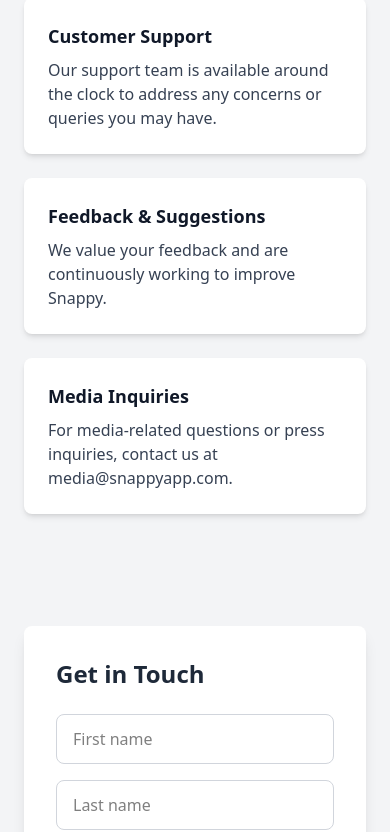
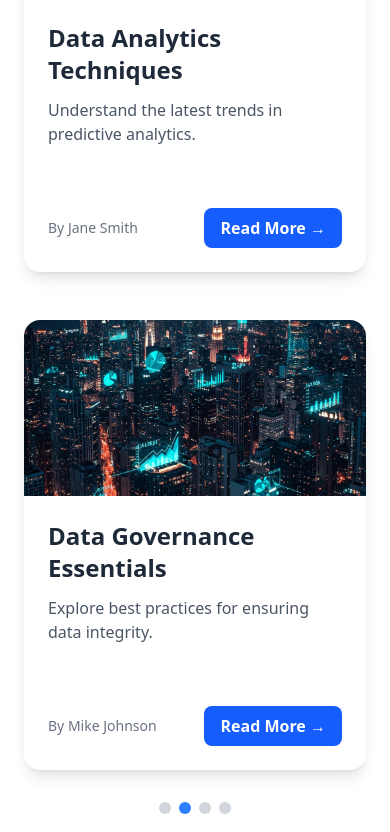
Before and after one commit to YashMehetre/icon-tech-institute, a React (Vite) app: page / in a window 390 px wide. Shown: the part 9964-10796 px from the top of the page. Built offline with nearby package versions, Linux system fonts and the light colour scheme.

Commit message:
blog section added

```diff
--- a/src/App.jsx
+++ b/src/App.jsx
@@ -12,6 +12,7 @@ import ScrollToTop from "./components/ScrollToTop";
 import CourseDetails from "./pages/CourseDetails";
 import PhoneCallButton from "./components/PhoneCallButton";
 import WhatsAppButton from "./components/WhatsAppButton";
+import BlogCardSlider from "./sections/BlogCardSlider";
 const App = () => {
   return (
     <div>
@@ -24,13 +25,14 @@ const App = () => {
               <section id="home"><Home /></section>
               <section id="courses"><Courses /></section>
               <section id="about"><About /></section>
+              <BlogCardSlider/>
               <section id="contact"><Contact /></section>
               <PopupForm />
               <ScrollToTop />
             </>
           }
         />
-        <Route path="/blog" element={<Blog />} />
+         <Route path="/blog/:id" element={<Blog />} />
         <Route path="/course/:id" element={<CourseDetails />} />
       </Routes>
       <Footer />
--- a/src/components/PopupForm.jsx
+++ b/src/components/PopupForm.jsx
@@ -79,7 +79,8 @@ const PopupForm = () => {
           slideIn ? "translate-y-0" : "-translate-y-full"
         }`}
       >
-        <div className="w-full md:w-1/2 mb-4 md:mb-0 md:mr-6">
+        {/* Image Section */}
+        <div className="w-full md:w-1/2 mb-4 md:mb-0 md:mr-6 hidden md:block">
           <img
             src={enquiryImage}
             alt="Enquiry"
@@ -87,6 +88,7 @@ const PopupForm = () => {
           />
         </div>
 
+        {/* Form Section */}
         <div className="w-full md:w-1/2 relative">
           <button
             onClick={() => setShowPopup(false)}
--- a/src/pages/Blog.jsx
+++ b/src/pages/Blog.jsx
@@ -1,70 +1,81 @@
-import React from "react";
-import img1 from "../assets/Blog/img1.jpg";
-import img3 from "../assets/Blog/img3.jpg";
-import img2 from "../assets/Blog/img2.jpg";
+import React from 'react';
+import { useParams } from 'react-router-dom';
+import { blogCards } from '../pages/blogdata';
 
-const Blog = () => {
-  const blogs = [
-    {
-      id: 1,
-      title: "Understanding Power BI for Data Visualization",
-      description:
-        "Power BI is one of the most powerful tools for data visualization. In this blog post, we explore how you can use Power BI to bring your data to life and make better business decisions.",
-      image: img1,
-      link: "#",
-    },
-    {
-      id: 2,
-      title: "The Future of Data Analytics in 2025",
-      description:
-        "Data analytics is evolving rapidly, and the future looks bright for professionals in this field. In this article, we discuss the top trends and technologies to watch out for in 2025.",
-      image: img2,
-      link: "#",
-    },
-    {
-      id: 3,
-      title: "How Data Management is Shaping Businesses Today",
-      description:
-        "Data management is a crucial aspect of business success. Learn how proper data governance and quality assurance can help organizations thrive in today's data-driven world.",
-      image: img3,
-      link: "#",
-    },
-  ];
+function Blog() {
+  const { id } = useParams();
+  const blog = blogCards.find((b) => b.title === id);
+
+  if (!blog) {
+    return <div>Blog not found!</div>;
+  }
 
   return (
-    <div className="bg-gray-50 py-16 px-6 mt-10">
-      <div className="container mx-auto text-center">
-        <h2 className="text-4xl font-bold text-gray-800 mb-8">Our Latest Blog Posts</h2>
-        <p className="text-lg text-gray-600 mb-12 max-w-2xl mx-auto">
-          Stay up to date with the latest trends, tips, and insights from the world of data analytics, Power BI, and more.
+    <div className="container mx-auto py-16 px-6">
+      {/* Main Blog Content */}
+      <div className="bg-white rounded-lg shadow-xl overflow-hidden mb-12 mt-10">
+        <div className="flex flex-col md:flex-row">
+          <div className="md:w-1/2">
+            <img
+              src={blog.image}
+              alt={blog.title}
+              className="w-full h-72 md:h-full object-cover rounded-t-lg md:rounded-l-lg md:rounded-tr-none"
+            />
+          </div>
+          <div className="md:w-1/2 p-8">
+            <h1 className="text-4xl font-extrabold text-gray-800 mb-4">{blog.title}</h1>
+            <p className="text-lg text-gray-600 mb-6">{blog.content}</p>
+            <p className="text-gray-800">{blog.fullContent}</p>
+          </div>
+        </div>
+      </div>
+      <div className="mt-12 bg-gray-50 rounded-lg p-8 shadow-lg ">
+        <h2 className="text-3xl font-semibold text-gray-800 mb-6">About This Blog</h2>
+        <p className="text-lg text-gray-600 mb-4">
+          This blog post is part of a series focused on various data management, analytics, and visualization topics. We aim to provide in-depth insights and practical tips that can help businesses and professionals enhance their decision-making through better data handling.
         </p>
-        <div className="grid md:grid-cols-2 lg:grid-cols-3 gap-10">
-          {blogs.map((blog) => (
-            <div
-              key={blog.id}
-              className="bg-white rounded-lg shadow-lg overflow-hidden hover:shadow-2xl hover:scale-105 transform transition-all duration-300"
-            >
-              <img
-                src={blog.image}
-                alt={blog.title}
-                className="w-full h-48 object-cover"
-              />
-              <div className="p-6">
-                <h3 className="text-2xl font-semibold text-gray-800 mb-3">{blog.title}</h3>
-                <p className="text-gray-600 mb-4">{blog.description}</p>
-                <a
-                  href={blog.link}
-                  className="text-blue-600 font-semibold hover:underline"
-                >
-                  Read More →
-                </a>
-              </div>
-            </div>
-          ))}
+
+        <h3 className="text-2xl font-semibold text-gray-800 mb-4">Key Takeaways</h3>
+        <ul className="list-disc pl-6 space-y-2 text-lg text-gray-600">
+          <li>Understanding the significance of data visualization tools.</li>
+          <li>How predictive analytics is reshaping industries.</li>
+          <li>The role of data governance in ensuring accurate decision-making.</li>
+        </ul>
+
+        <div className="mt-6 border-t pt-6">
+          <h3 className="text-xl font-semibold text-gray-800">Related Articles</h3>
+          <ul className="space-y-3 mt-4">
+            <li>
+              <a href="#" className="text-blue-600 hover:underline">How to Build Interactive Dashboards with Power BI</a>
+            </li>
+            <li>
+              <a href="#" className="text-blue-600 hover:underline">The Future of Data Analytics in 2025</a>
+            </li>
+            <li>
+              <a href="#" className="text-blue-600 hover:underline">Top 5 Data Analytics Tools You Should Know</a>
+            </li>
+          </ul>
+        </div>
+      </div>
+      <div className="mt-12 bg-gray-100 p-8 rounded-lg shadow-md">
+        <h2 className="text-3xl font-semibold text-gray-800 mb-4">About the Author</h2>
+        <div className="flex items-center space-x-6">
+          <img
+            src="https://via.placeholder.com/150"
+            alt="Author"
+            className="w-24 h-24 rounded-full object-cover"
+          />
+          <div>
+            <h3 className="text-2xl font-semibold text-gray-800">John Doe</h3>
+            <p className="text-lg text-gray-600">Data Analyst & Blogger at DataTech</p>
+            <p className="text-gray-600 mt-4 text-lg">
+              John is a seasoned data analyst with over 10 years of experience helping organizations optimize their data strategies. He enjoys writing about data trends, visualization techniques, and future technologies in analytics.
+            </p>
+          </div>
         </div>
       </div>
     </div>
   );
-};
+}
 
 export default Blog;
--- /dev/null
+++ b/src/pages/blogdata.js
@@ -0,0 +1,34 @@
+import img1 from "../assets/Blog/img1.jpg";
+import img2 from "../assets/Blog/img2.jpg";
+import img3 from "../assets/Blog/img3.jpg";
+
+export const blogCards = [
+  {
+    title: "Mastering Data Visualization",
+    content: "Learn the secrets of creating insightful dashboards and reports.",
+    fullContent: "Full article about mastering data visualization...",
+    author: "John Doe",
+    image: img1,
+  },
+  {
+    title: "Data Analytics Techniques",
+    content: "Understand the latest trends in predictive analytics.",
+    fullContent: "Full article about data analytics techniques...",
+    author: "Jane Smith",
+    image: img2,
+  },
+  {
+    title: "Data Governance Essentials",
+    content: "Explore best practices for ensuring data integrity.",
+    fullContent: "Full article about data governance essentials...",
+    author: "Mike Johnson",
+    image: img3,
+  },
+  {
+    title: "Data Governance Essentials",
+    content: "Explore best practices for ensuring data integrity.",
+    fullContent: "Full article about data governance essentials...",
+    author: "Mike Johnson",
+    image: img3,
+  },
+];
--- /dev/null
+++ b/src/sections/BlogCardSlider.jsx
@@ -0,0 +1,82 @@
+import React, { useState, useEffect } from "react";
+import { motion } from "framer-motion";
+import { Link } from "react-router-dom";
+import { blogCards } from "../pages/blogdata";
+
+const BlogCardSlider = () => {
+  const [currentIndex, setCurrentIndex] = useState(0);
+
+  useEffect(() => {
+    const timer = setInterval(() => {
+      setCurrentIndex((prevIndex) => (prevIndex + 1) % blogCards.length);
+    }, 5000);
+    return () => clearInterval(timer);
+  }, []);
+
+  const handleDotClick = (index) => {
+    setCurrentIndex(index);
+  };
+
+
+  const displayedBlogs = [
+    blogCards[(currentIndex) % blogCards.length],
+    blogCards[(currentIndex + 1) % blogCards.length]
+  ];
+
+  return (
+    <div className="container mx-auto py-16 px-6">
+      <h2 className="text-4xl font-bold text-center mb-12 text-gray-800">Latest Blog Posts</h2>
+      <motion.div
+        key={currentIndex}
+        initial={{ opacity: 0, x: 100 }}
+        animate={{ opacity: 1, x: 0 }}
+        exit={{ opacity: 0, x: -100 }}
+        transition={{ duration: 0.6 }}
+        className="flex flex-wrap justify-center gap-12 mt-8"
+      >
+        {displayedBlogs.map((blog, index) => (
+          <div key={index} className="w-full md:w-[400px]">
+            <div className="bg-white w-full h-[450px] rounded-2xl shadow-lg overflow-hidden hover:shadow-2xl hover:scale-105 transform transition-all duration-300">
+              <img
+                src={blog.image}
+                alt={blog.title}
+                className="w-full h-44 object-cover"
+              />
+              <div className="p-6 flex flex-col justify-between h-[calc(100%-176px)]">
+                <div>
+                  <h3 className="text-2xl font-semibold text-gray-800 mb-3">
+                    {blog.title}
+                  </h3>
+                  <p className="text-gray-600 line-clamp-3 mb-4">
+                    {blog.content}
+                  </p>
+                </div>
+                <div className="flex justify-between items-center">
+                  <p className="text-sm text-gray-500">By {blog.author}</p>
+                  <Link
+                    to={`/blog/${blog.title}`} // Dynamic routing to individual blog post
+                    className="text-white bg-blue-600 px-4 py-2 rounded-lg font-semibold hover:bg-blue-500 transition-colors"
+                  >
+                    Read More →
+                  </Link>
+                </div>
+              </div>
+            </div>
+          </div>
+        ))}
+      </motion.div>
+
+      <div className="flex justify-center space-x-2 mt-8">
+        {blogCards.map((_, index) => (
+          <div
+            key={index}
+            className={`h-3 w-3 rounded-full cursor-pointer ${index === currentIndex ? "bg-blue-500" : "bg-gray-300"}`}
+            onClick={() => handleDotClick(index)}
+          />
+        ))}
+      </div>
+    </div>
+  );
+};
+
+export default BlogCardSlider;
```
